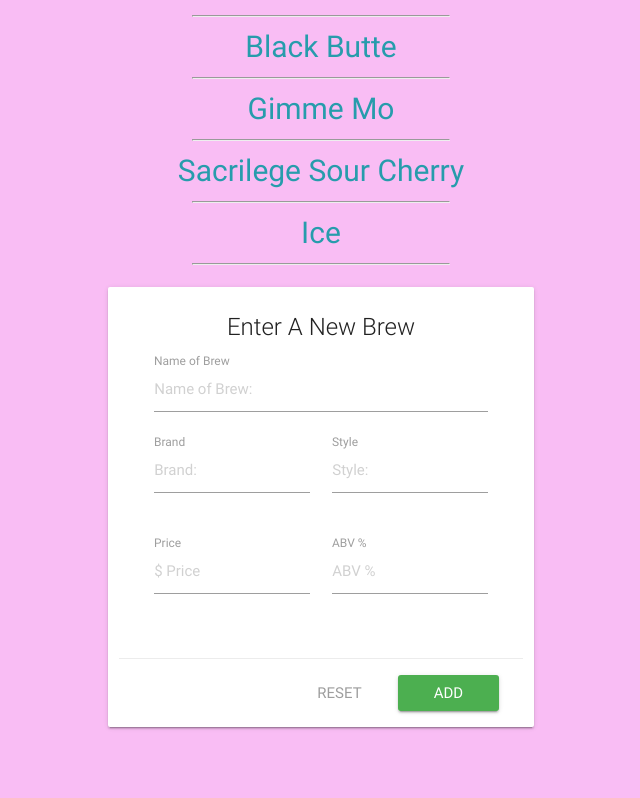
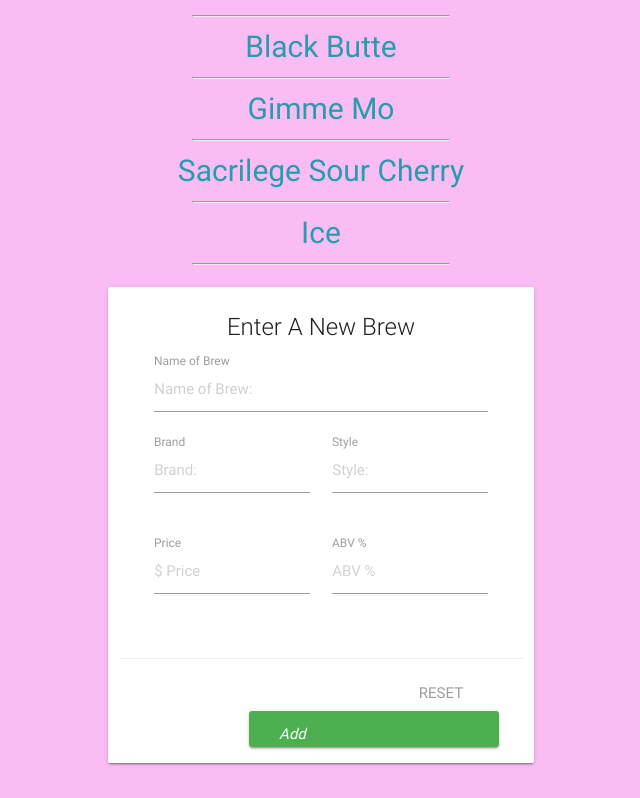
Before and after one commit to meganschultepdx/angular-tap-room, an Angular app: page / in a window 1280 px wide. Shown: the part 699-1497 px from the top of the page, without its empty margins (319-959 px from the left). Before the commit the page ends 1461 px from the top, so only its background shows below. Built offline with nearby package versions, Linux system fonts and the light colour scheme.

Commit message:
fix form submit

```diff
--- a/src/app/form/form.component.html
+++ b/src/app/form/form.component.html
@@ -36,7 +36,7 @@
 
       <div class="card-action right-align">
         <input type="reset" id="reset" class="btn-flat grey-text waves-effect">
-        <input type="submit" class="btn green waves-effect waves-light" value="Add" (click)='newKeg(name.value, brand.value, style.value, price.value, ABV.value)'>
+        <input class="btn green waves-effect waves-light" value="Add" (click)='newKeg(name.value, brand.value, style.value, price.value, abv.value)'>
       </div>
     </form>
 
```
